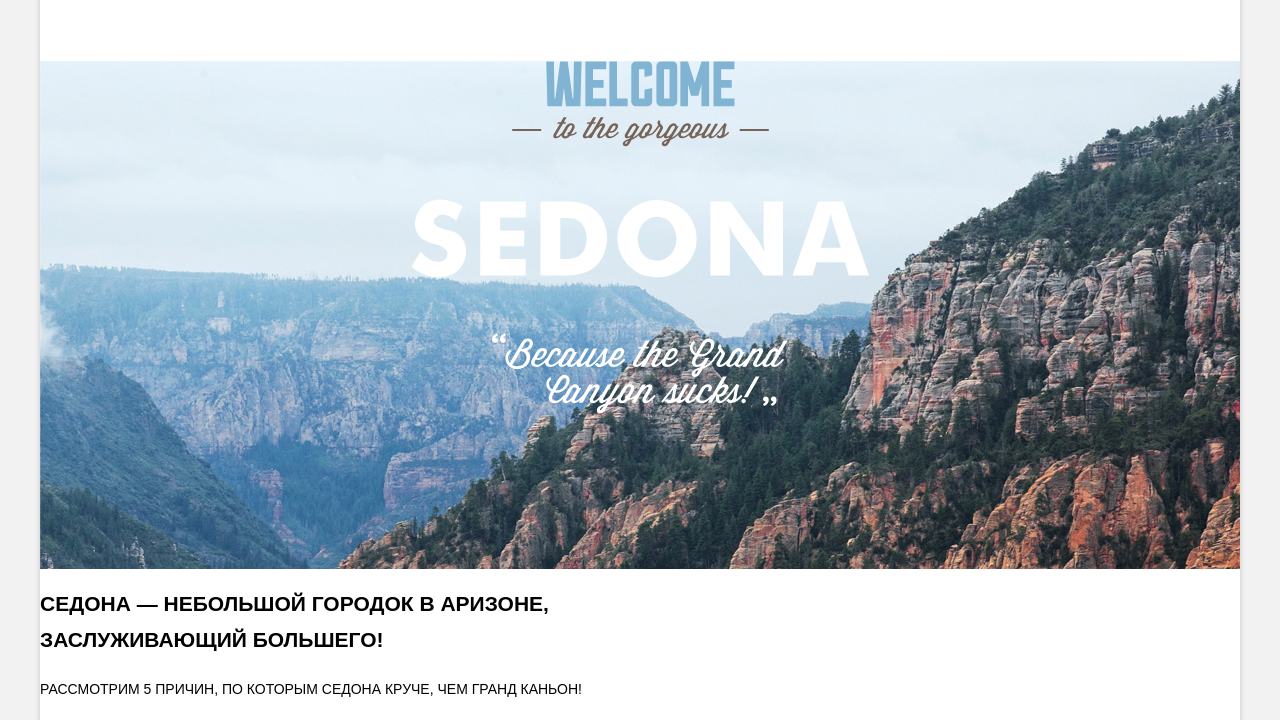
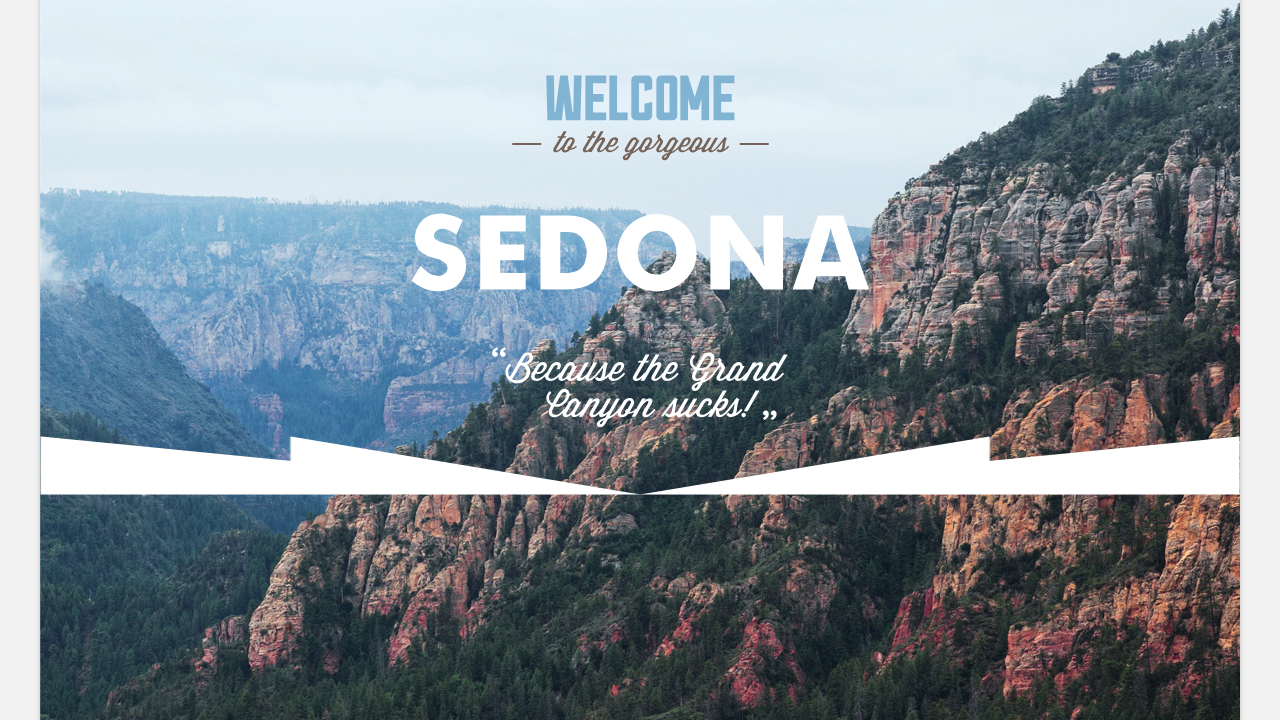
Before and after one commit to lukort/1283949-sedona-27, a plain HTML site: page index.html in a window 1280 px wide. Shown: the part 71-791 px from the top of the page. Drawn offline with Linux system fonts and the light colour scheme.

Commit message:
Базовая стилизация, изменения в hero

```diff
--- a/css/style.css
+++ b/css/style.css
@@ -71,7 +71,7 @@ body {
 .main-header {
     background-color: #ffffff;
     height: 56px;
-    margin-bottom: 76px;
+    /*margin-bottom: 76px;*/
     display: flex;
     /*flex-direction: column;*/
     align-items: center;
@@ -125,18 +125,27 @@ body {
 
 .hero {
     text-align: center;
-    min-height: 508px;
+    min-height: 800px; /*было 508px;*/
+    padding-top: 76px;/* убрала margin в меню, добавила padding в hero*/
     /*margin-bottom: 140px;*/
-    background-image:
-    url("../img/polygon.jpg"),
-    url("../img/background-photo.jpg");
-    /*background-position:
-    top 507px left 0,
-    0 0;*/
-    background-size:
-    cover,
-    cover;
-     background-repeat: no-repeat;
+    background-image: url("../img/background-photo.jpg");
+    background-size: cover;
+    background-color: #dae8f2;
+    background-repeat: no-repeat;
+
+    position: relative;
+}
+
+
+.hero p::after {
+content: "";
+display: block;
+margin-bottom: 22px;
+min-width: 1200px;
+min-height: 59px;
+background-image: url("../img/polygon.png");
+background-size:  1200px 59px;
+background-repeat: no-repeat;
 }
 
 
@@ -341,13 +350,6 @@ list-style: none;
 
 }
 
-/*.footer-contacts span {
-    display: block;
-    width: 136px;
-    height: 16px;
-    padding-bottom: 16px;
-    text-align: left;
-}*/
 
 .footer-contacts a {
     display: block;
--- a/index.html
+++ b/index.html
@@ -29,8 +29,10 @@
 
       <section class="hero">
         <h2 class="visually-hidden">Добро пожаловать в Седону</h2>
-        <img src="img/intro-welcome.svg" alt="Надпись: Добро пожаловать в великолепную Седону. Потому что Гранд Каньон плох" width="459" height="353">
-      </section>
+        <p class="hero-tense">
+          <img src="img/intro-welcome.svg" alt="Надпись: Добро пожаловать в великолепную Седону. Потому что Гранд Каньон плох" width="459" height="353">
+        </p>
+        </section>
       <section class="features">
         <div class="features-main">
           <h2 class="features-title">Седона — небольшой городок в Аризоне,<br>
```
Also changed, not shown: img/polygon.png (renamed from img/LATER/polygon.png).
